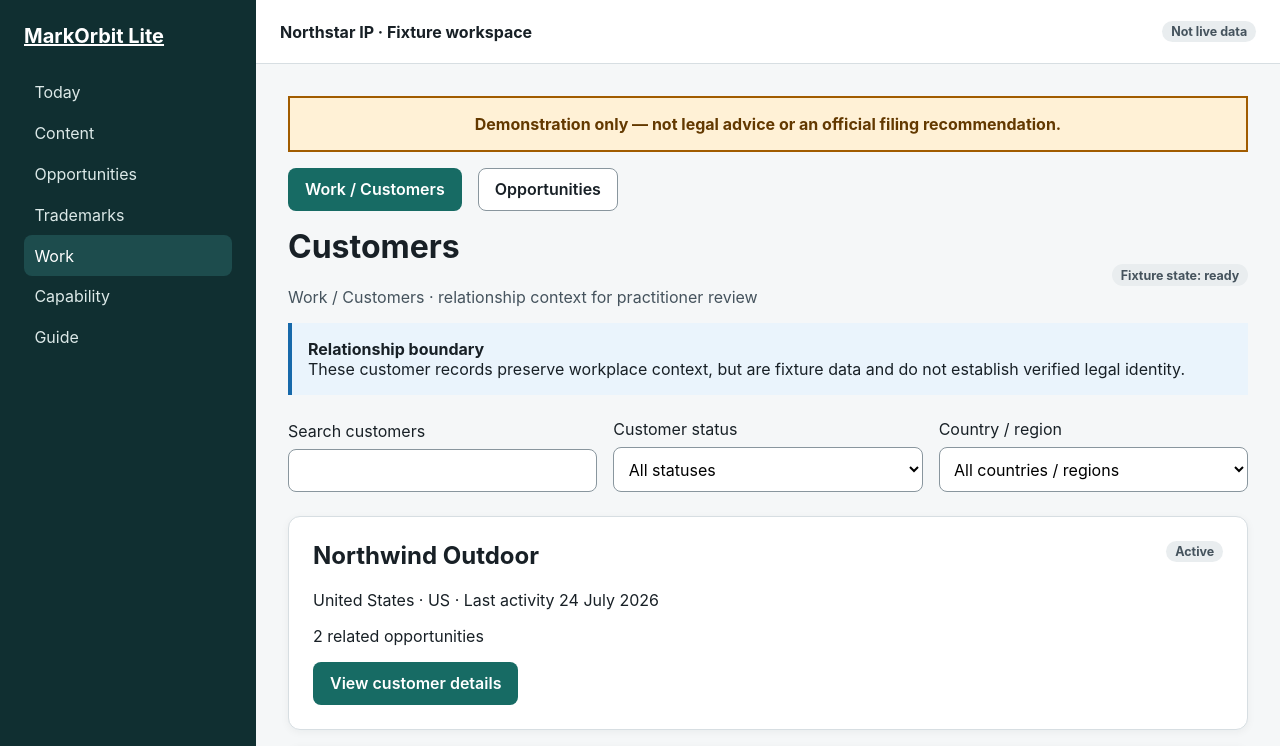
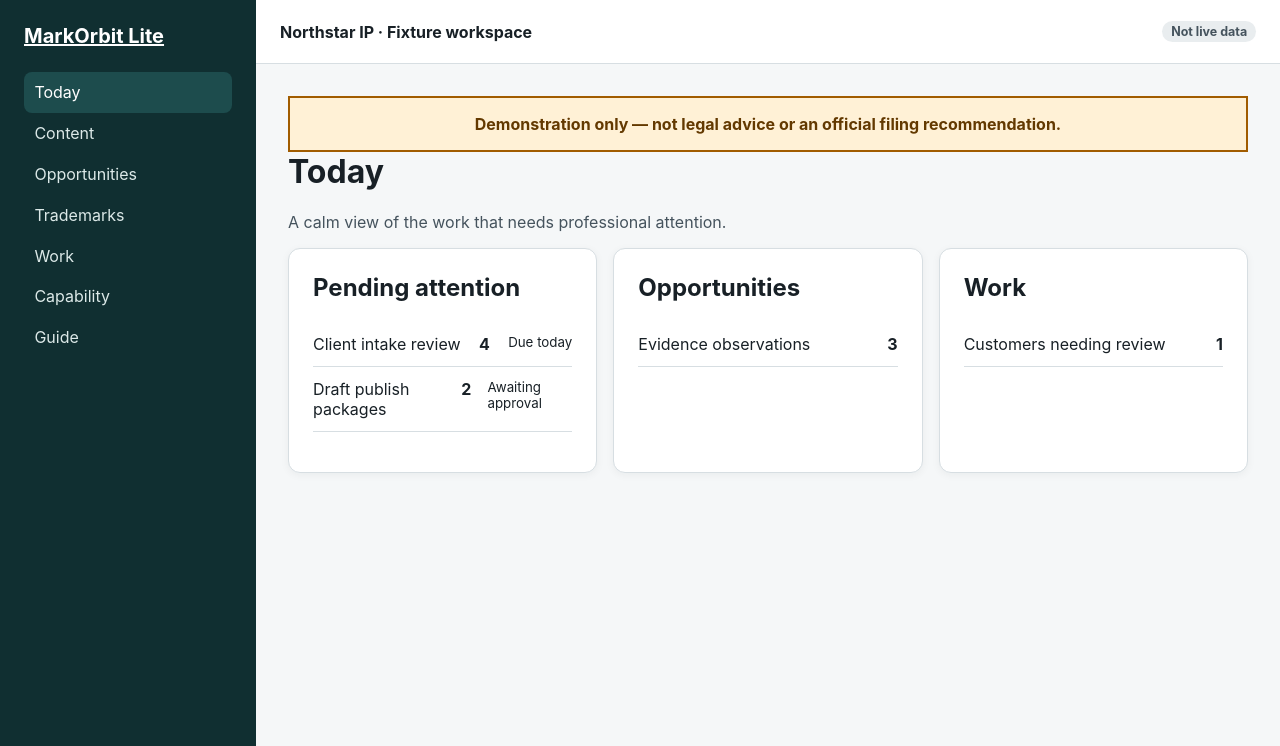
Before and after one commit to yoomarks/markorbit, a React (Vite) app in the folder apps/lite-web/: page / in a window 1280 px wide. Shown: the top 746 px of the page. Built offline with nearby package versions, Linux system fonts and the light colour scheme.

Commit message:
test: preserve Lite Today visual coverage

```diff
--- a/apps/lite-web/src/App.tsx
+++ b/apps/lite-web/src/App.tsx
@@ -1,10 +1,11 @@
-import { useMemo, useState } from 'react';
+import { useEffect, useMemo, useState } from 'react';
 import {
   Alert,
   AppShell,
   Badge,
   Button,
   Card,
+  DataList,
   EmptyState,
   ErrorState,
   FixtureBanner,
@@ -33,7 +34,7 @@ const nav = [
   'Capability',
   'Guide'
 ] as const;
-type Surface = 'customers' | 'opportunities';
+type Surface = 'today' | 'customers' | 'opportunities';
 export interface LiteAppProps {
   initialSurface?: Surface;
   initialState?: FixtureState;
@@ -449,13 +450,23 @@ function Opportunities({
   );
 }
 export function LiteApp({
-  initialSurface = 'customers',
+  initialSurface = 'today',
   initialState = 'ready',
   initialCustomerId,
   initialOpportunityId
 }: LiteAppProps) {
   const [surface, setSurface] = useState<Surface>(initialSurface);
   const [state, setState] = useState<FixtureState>(initialState);
+  useEffect(() => {
+    const followHash = () => {
+      if (window.location.hash === '#work-customers') setSurface('customers');
+      else if (window.location.hash === '#opportunities') setSurface('opportunities');
+      else if (window.location.hash === '#today') setSurface('today');
+    };
+    followHash();
+    window.addEventListener('hashchange', followHash);
+    return () => window.removeEventListener('hashchange', followHash);
+  }, []);
   return (
     <AppShell
       brand="MarkOrbit Lite"
@@ -464,7 +475,12 @@ export function LiteApp({
           items={nav.map((label) => ({
             label,
             href: label === 'Work' ? '#work-customers' : `#${label.toLowerCase()}`,
-            active: surface === 'customers' ? label === 'Work' : label === 'Opportunities'
+            active:
+              surface === 'customers'
+                ? label === 'Work'
+                : surface === 'opportunities'
+                  ? label === 'Opportunities'
+                  : label === 'Today'
           }))}
         />
       }
@@ -473,6 +489,7 @@ export function LiteApp({
       }
     >
       <FixtureBanner />
+      {surface !== 'today' && (
         <div className="lite-subnav" aria-label="Workspace view">
           <Button
             variant={surface === 'customers' ? 'primary' : 'secondary'}
@@ -487,7 +504,34 @@ export function LiteApp({
             Opportunities
           </Button>
         </div>
-      {surface === 'customers' ? (
+      )}
+      {surface === 'today' ? (
+        <>
+          <PageHeader
+            title="Today"
+            description="A calm view of the work that needs professional attention."
+          />
+          <div className="mo-grid">
+            <Card>
+              <h2>Pending attention</h2>
+              <DataList
+                items={[
+                  { label: 'Client intake review', value: '4', status: 'Due today' },
+                  { label: 'Draft publish packages', value: '2', status: 'Awaiting approval' }
+                ]}
+              />
+            </Card>
+            <Card>
+              <h2>Opportunities</h2>
+              <DataList items={[{ label: 'Evidence observations', value: '3' }]} />
+            </Card>
+            <Card>
+              <h2>Work</h2>
+              <DataList items={[{ label: 'Customers needing review', value: '1' }]} />
+            </Card>
+          </div>
+        </>
+      ) : surface === 'customers' ? (
         <Customers
           key={initialCustomerId}
           state={state}
```
Also changed, not shown: 1 other file (tests, documents, lock files or other folders). Lines whose indentation alone changed are shown as unchanged.
